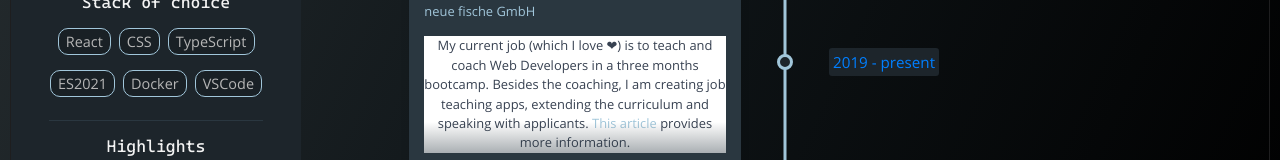
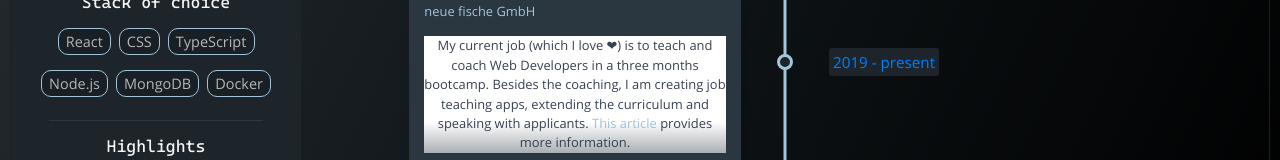
Before and after one commit to lmachens/cv, a Next.js app: page / in a window 1280 px wide. Shown: the part 474-634 px from the top of the page. Built offline with nearby package versions, Linux system fonts and the light colour scheme.

Commit message:
✨ Update stack of choice

```diff
--- a/components/aside.js
+++ b/components/aside.js
@@ -82,9 +82,9 @@ function Aside() {
             <Badge>React</Badge>
             <Badge>CSS</Badge>
             <Badge>TypeScript</Badge>
-            <Badge>ES2021</Badge>
+            <Badge>Node.js</Badge>
+            <Badge>MongoDB</Badge>
             <Badge>Docker</Badge>
-            <Badge>VSCode</Badge>
           </div>
         </section>
         <div className={styles.divider} />
```
